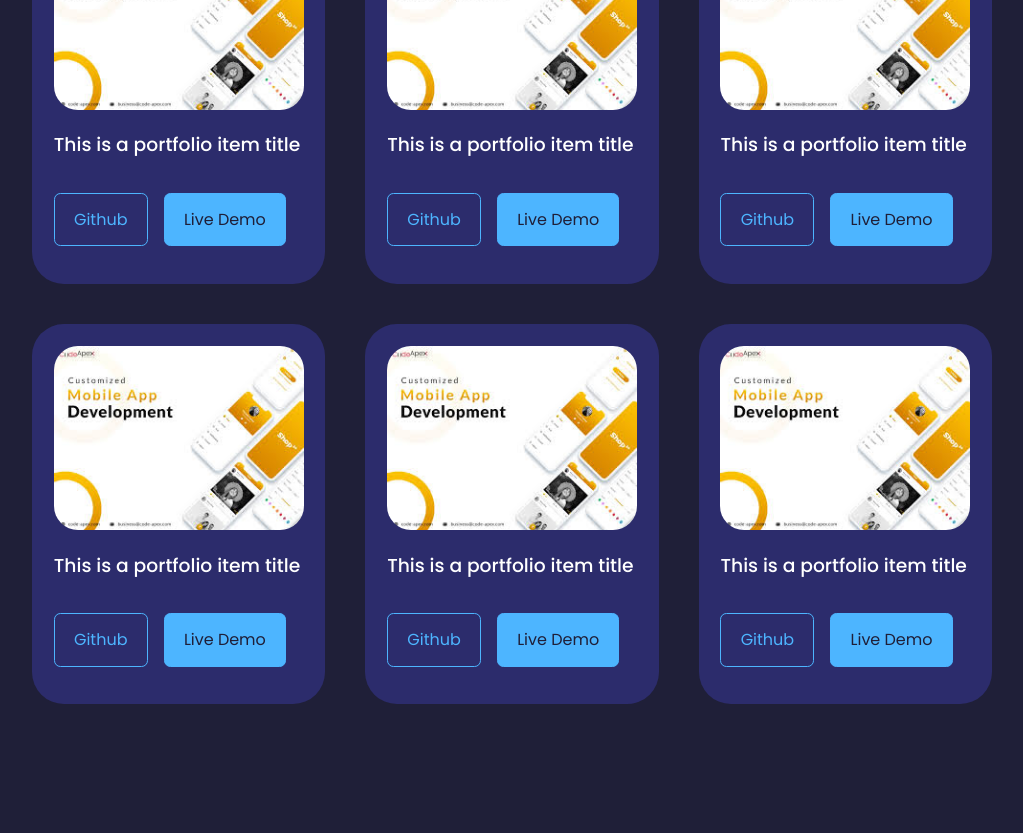
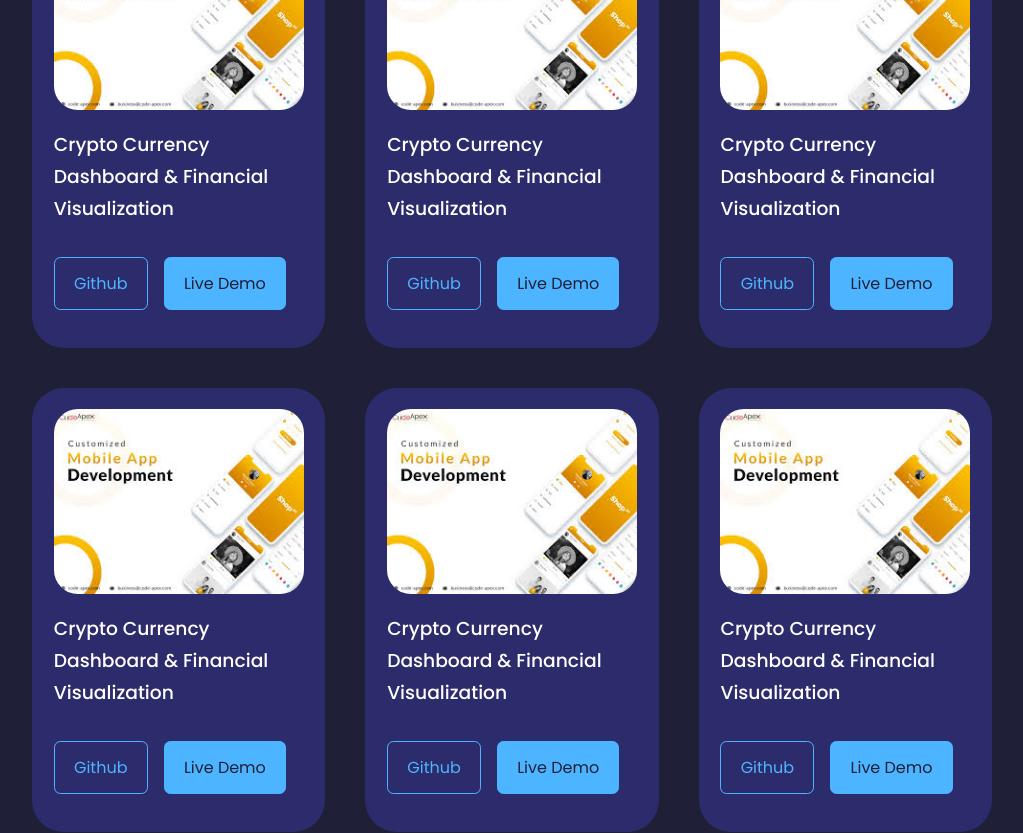
Before and after one commit to prateeksahu-me/React-Portfolio-Website-1, a React (Create React App) app: page / in a window 1280 px wide. Shown: the part 3220-4053 px from the top of the page, without its empty margins (128-1151 px from the left). Built offline with nearby package versions, Linux system fonts and the light colour scheme.

Commit message:
profolio from dynamic array

```diff
--- a/src/components/portfolio/Portfolio.jsx
+++ b/src/components/portfolio/Portfolio.jsx
@@ -7,6 +7,54 @@
 import IMG5 from '../../assets/portfolio5.jpg'
 import IMG6 from '../../assets/portfolio6.jpg'
 
+const data = [
+  {
+    id:1,
+    image: IMG1,
+    title:'Crypto Currency Dashboard & Financial Visualization',
+    github:'https://github.com',
+    demo: 'https://prateeksahume'
+  },
+  {
+    id:2,
+    image: IMG1,
+    title:'Crypto Currency Dashboard & Financial Visualization',
+    github:'https://github.com',
+    demo: 'https://prateeksahume'
+  },
+  {
+    id:3,
+    image: IMG1,
+    title:'Crypto Currency Dashboard & Financial Visualization',
+    github:'https://github.com',
+    demo: 'https://prateeksahume'
+  },
+  {
+    id:4,
+    image: IMG1,
+    title:'Crypto Currency Dashboard & Financial Visualization',
+    github:'https://github.com',
+    demo: 'https://prateeksahume'
+  },
+  {
+    id:5,
+    image: IMG1,
+    title:'Crypto Currency Dashboard & Financial Visualization',
+    github:'https://github.com',
+    demo: 'https://prateeksahume'
+  },
+  {
+    id:6,
+    image: IMG1,
+    title:'Crypto Currency Dashboard & Financial Visualization',
+    github:'https://github.com',
+    demo: 'https://prateeksahume'
+  }
+
+]
+
+
+
 const Portfolio = () => {
   return (
     <section id="portfolio">
@@ -14,77 +62,22 @@
       <h2>Portfolio</h2>
 
       <div className="container portfolio__container">
-        <article className="portfolio__item">
-          <div className="portfolio__item-image">
-          <img src={IMG1} alt="My portfolio"></img>
-          </div>
-          <h3>This is a portfolio item title</h3>
-          <div className="portfolio__item-cta">
-          <a href="https://github.com" className='btn'>Github</a>
-          <a href="https://prateeksahu.me" className='btn btn-primary'>Live Demo</a>
-          </div>
-
-        </article>
-
-        <article className="portfolio__item">
-          <div className="portfolio__item-image">
-          <img src={IMG1} alt="My portfolio"></img>
-          </div>
-          <h3>This is a portfolio item title</h3>
-          <div className="portfolio__item-cta">
-          <a href="https://github.com" className='btn'>Github</a>
-          <a href="https://prateeksahu.me" className='btn btn-primary'>Live Demo</a>
-          </div>
-
-        </article>
-
-        <article className="portfolio__item">
-          <div className="portfolio__item-image">
-          <img src={IMG1} alt="My portfolio"></img>
-          </div>
-          <h3>This is a portfolio item title</h3>
-          <div className="portfolio__item-cta">
-          <a href="https://github.com" className='btn'>Github</a>
-          <a href="https://prateeksahu.me" className='btn btn-primary'>Live Demo</a>
-          </div>
-
-        </article>
-
-        <article className="portfolio__item">
-          <div className="portfolio__item-image">
-          <img src={IMG1} alt="My portfolio"></img>
-          </div>
-          <h3>This is a portfolio item title</h3>
-          <div className="portfolio__item-cta">
-          <a href="https://github.com" className='btn'>Github</a>
-          <a href="https://prateeksahu.me" className='btn btn-primary'>Live Demo</a>
-          </div>
-
-        </article>
-
-        <article className="portfolio__item">
-          <div className="portfolio__item-image">
-          <img src={IMG1} alt="My portfolio"></img>
-          </div>
-          <h3>This is a portfolio item title</h3>
-          <div className="portfolio__item-cta">
-          <a href="https://github.com" className='btn'>Github</a>
-          <a href="https://prateeksahu.me" className='btn btn-primary'>Live Demo</a>
-          </div>
-
-        </article>
-
-        <article className="portfolio__item">
-          <div className="portfolio__item-image">
-          <img src={IMG1} alt="My portfolio"></img>
-          </div>
-          <h3>This is a portfolio item title</h3>
-          <div className="portfolio__item-cta">
-          <a href="https://github.com" className='btn'>Github</a>
-          <a href="https://prateeksahu.me" className='btn btn-primary'>Live Demo</a>
-          </div>
-
-        </article>
+        {
+          data.map(({id,image,title,github,demo})=>{
+            return (
+            <article key={id} className="portfolio__item">
+            <div className="portfolio__item-image">
+              <img src={image} alt={title}></img>
+            </div>
+            <h3>{title}</h3>
+            <div className="portfolio__item-cta">
+              <a href={github} className='btn'>Github</a>
+              <a href={demo} className='btn btn-primary'>Live Demo</a>
+            </div>
+          </article>
+          )
+          })
+        }
 
       </div>
     </section>
```
